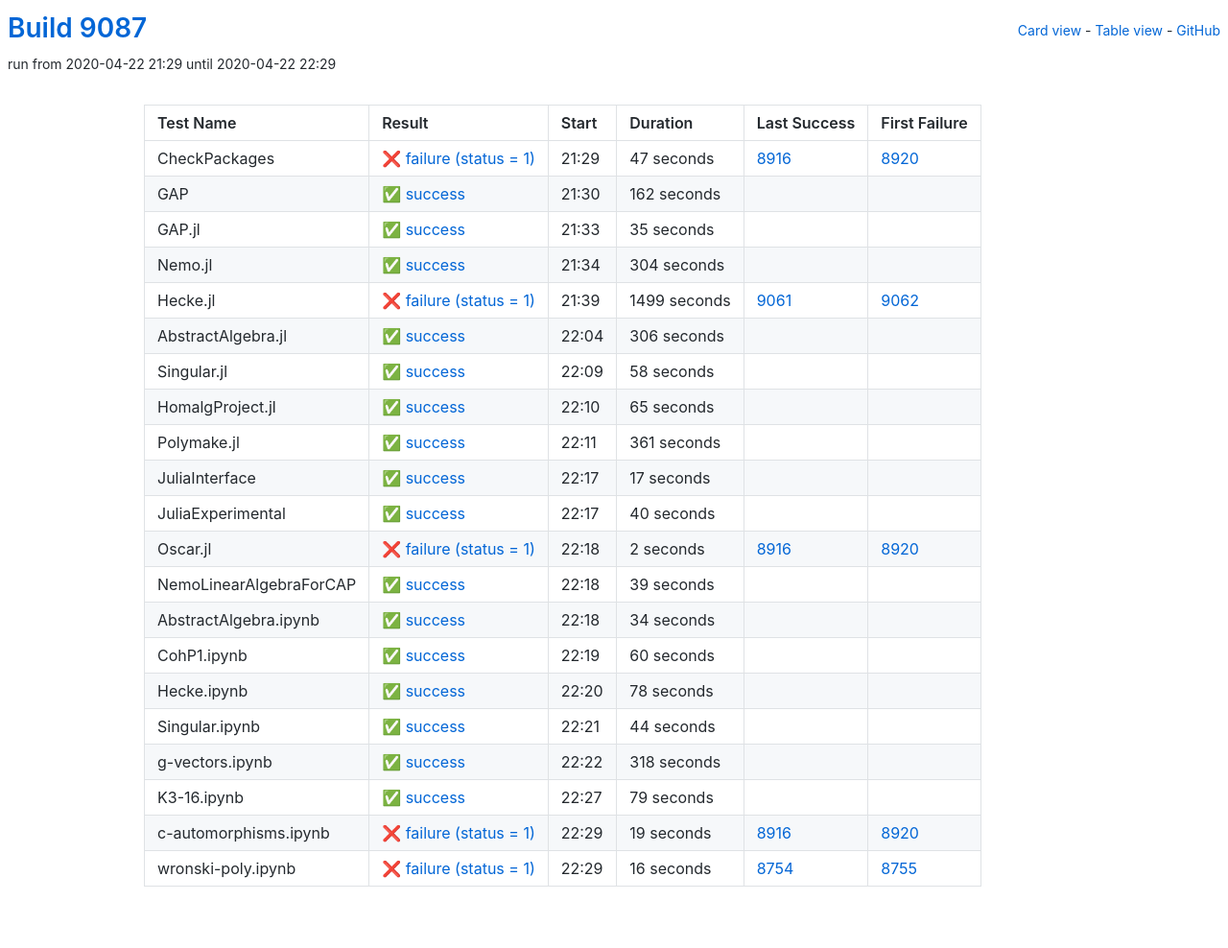
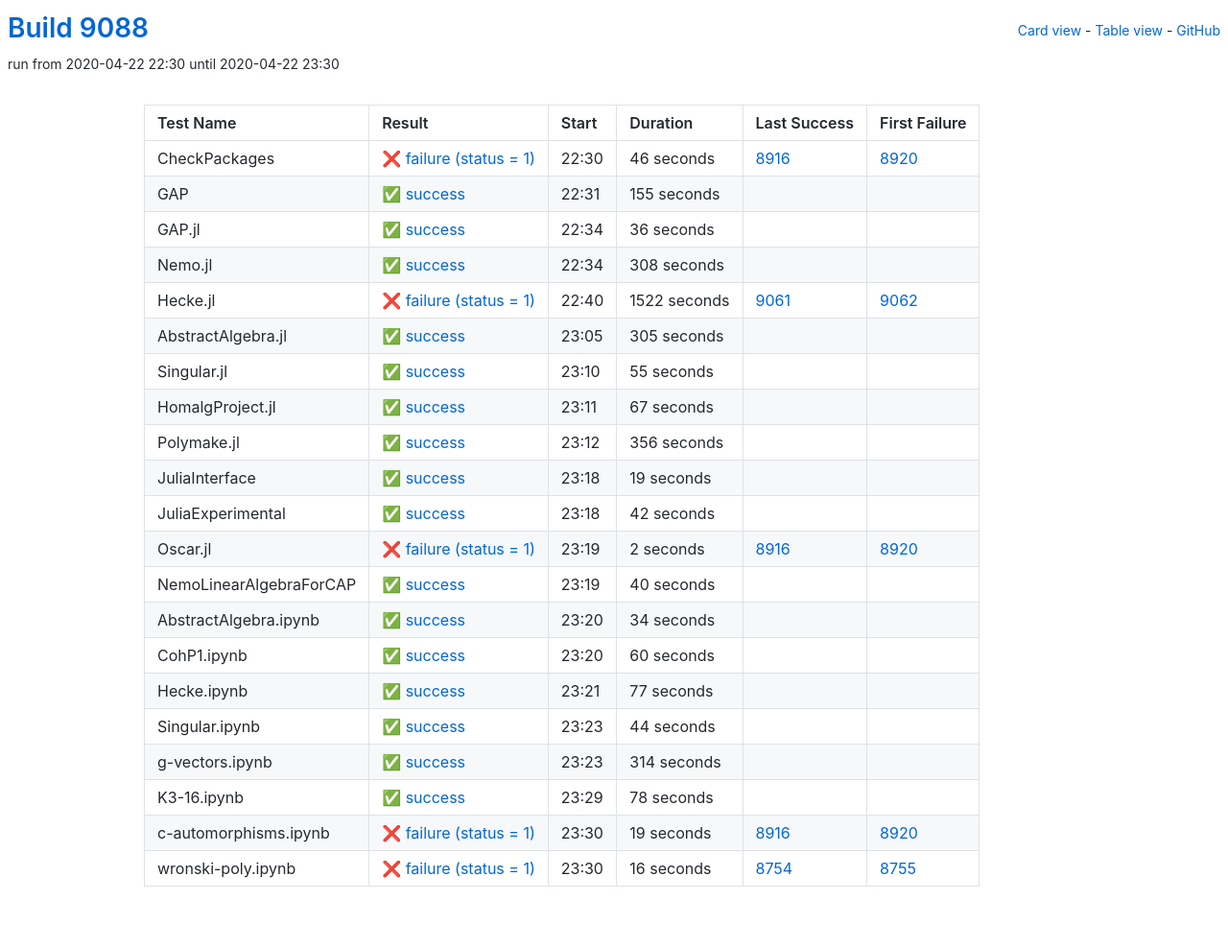
Before and after one commit to oscar-system/oscar-ci-status, a Jekyll site: the page built from table.html, in a window 1280 px wide. Shown: the whole page at 96% size. Built offline with Jekyll 4.4.1, drawn with Linux system fonts in a browser that asks for light colours.

Commit message:
Build 9088

```diff
--- a/_data/ci.yml
+++ b/_data/ci.yml
@@ -1,126 +1,126 @@
-build: 9087
-build_url: https://oscarci.mathematik.uni-kl.de/job/oscar/9087/
+build: 9088
+build_url: https://oscarci.mathematik.uni-kl.de/job/oscar/9088/
 job: oscar
 tests:
-- duration: 47
+- duration: 46
   exitcode: 1
   first_failure: 8920
   first_failure_url: https://oscarci.mathematik.uni-kl.de/job/oscar/8920/
   last_success: 8916
   last_success_url: https://oscarci.mathematik.uni-kl.de/job/oscar/8916/
-  log: https://oscarci.mathematik.uni-kl.de/job/oscar/9087/artifact/logs/build-9087/CheckPackages.log
+  log: https://oscarci.mathematik.uni-kl.de/job/oscar/9088/artifact/logs/build-9088/CheckPackages.log
   name: CheckPackages
-  start: 2020-04-22 21:29
+  start: 2020-04-22 22:30
   status: failure
   success: false
-- duration: 162
+- duration: 155
   exitcode: 0
   first_failure: false
   first_failure_url: null
   last_success: false
   last_success_url: null
-  log: https://oscarci.mathematik.uni-kl.de/job/oscar/9087/artifact/logs/build-9087/GAP.log
+  log: https://oscarci.mathematik.uni-kl.de/job/oscar/9088/artifact/logs/build-9088/GAP.log
   name: GAP
-  start: 2020-04-22 21:30
+  start: 2020-04-22 22:31
   status: success
   success: true
-- duration: 35
+- duration: 36
   exitcode: 0
   first_failure: false
   first_failure_url: null
   last_success: false
   last_success_url: null
-  log: https://oscarci.mathematik.uni-kl.de/job/oscar/9087/artifact/logs/build-9087/GAP.jl.log
+  log: https://oscarci.mathematik.uni-kl.de/job/oscar/9088/artifact/logs/build-9088/GAP.jl.log
   name: GAP.jl
-  start: 2020-04-22 21:33
+  start: 2020-04-22 22:34
   status: success
   success: true
-- duration: 304
+- duration: 308
   exitcode: 0
   first_failure: false
   first_failure_url: null
   last_success: false
   last_success_url: null
-  log: https://oscarci.mathematik.uni-kl.de/job/oscar/9087/artifact/logs/build-9087/Nemo.jl.log
+  log: https://oscarci.mathematik.uni-kl.de/job/oscar/9088/artifact/logs/build-9088/Nemo.jl.log
   name: Nemo.jl
-  start: 2020-04-22 21:34
+  start: 2020-04-22 22:34
   status: success
   success: true
-- duration: 1499
+- duration: 1522
   exitcode: 1
   first_failure: 9062
   first_failure_url: https://oscarci.mathematik.uni-kl.de/job/oscar/9062/
   last_success: 9061
   last_success_url: https://oscarci.mathematik.uni-kl.de/job/oscar/9061/
-  log: https://oscarci.mathematik.uni-kl.de/job/oscar/9087/artifact/logs/build-9087/Hecke.jl.log
+  log: https://oscarci.mathematik.uni-kl.de/job/oscar/9088/artifact/logs/build-9088/Hecke.jl.log
   name: Hecke.jl
-  start: 2020-04-22 21:39
+  start: 2020-04-22 22:40
   status: failure
   success: false
-- duration: 306
+- duration: 305
   exitcode: 0
   first_failure: false
   first_failure_url: null
   last_success: false
   last_success_url: null
-  log: https://oscarci.mathematik.uni-kl.de/job/oscar/9087/artifact/logs/build-9087/AbstractAlgebra.jl.log
+  log: https://oscarci.mathematik.uni-kl.de/job/oscar/9088/artifact/logs/build-9088/AbstractAlgebra.jl.log
   name: AbstractAlgebra.jl
-  start: 2020-04-22 22:04
+  start: 2020-04-22 23:05
   status: success
   success: true
-- duration: 58
+- duration: 55
   exitcode: 0
   first_failure: false
   first_failure_url: null
   last_success: false
   last_success_url: null
-  log: https://oscarci.mathematik.uni-kl.de/job/oscar/9087/artifact/logs/build-9087/Singular.jl.log
+  log: https://oscarci.mathematik.uni-kl.de/job/oscar/9088/artifact/logs/build-9088/Singular.jl.log
   name: Singular.jl
-  start: 2020-04-22 22:09
+  start: 2020-04-22 23:10
   status: success
   success: true
-- duration: 65
+- duration: 67
   exitcode: 0
   first_failure: false
   first_failure_url: null
   last_success: false
   last_success_url: null
-  log: https://oscarci.mathematik.uni-kl.de/job/oscar/9087/artifact/logs/build-9087/HomalgProject.jl.log
+  log: https://oscarci.mathematik.uni-kl.de/job/oscar/9088/artifact/logs/build-9088/HomalgProject.jl.log
   name: HomalgProject.jl
-  start: 2020-04-22 22:10
+  start: 2020-04-22 23:11
   status: success
   success: true
-- duration: 361
+- duration: 356
   exitcode: 0
   first_failure: false
   first_failure_url: null
   last_success: false
   last_success_url: null
-  log: https://oscarci.mathematik.uni-kl.de/job/oscar/9087/artifact/logs/build-9087/Polymake.jl.log
+  log: https://oscarci.mathematik.uni-kl.de/job/oscar/9088/artifact/logs/build-9088/Polymake.jl.log
   name: Polymake.jl
-  start: 2020-04-22 22:11
+  start: 2020-04-22 23:12
   status: success
   success: true
-- duration: 17
+- duration: 19
   exitcode: 0
   first_failure: false
   first_failure_url: null
   last_success: false
   last_success_url: null
-  log: https://oscarci.mathematik.uni-kl.de/job/oscar/9087/artifact/logs/build-9087/JuliaInterface.log
+  log: https://oscarci.mathematik.uni-kl.de/job/oscar/9088/artifact/logs/build-9088/JuliaInterface.log
   name: JuliaInterface
-  start: 2020-04-22 22:17
+  start: 2020-04-22 23:18
   status: success
   success: true
-- duration: 40
+- duration: 42
   exitcode: 0
   first_failure: false
   first_failure_url: null
   last_success: false
   last_success_url: null
-  log: https://oscarci.mathematik.uni-kl.de/job/oscar/9087/artifact/logs/build-9087/JuliaExperimental.log
+  log: https://oscarci.mathematik.uni-kl.de/job/oscar/9088/artifact/logs/build-9088/JuliaExperimental.log
   name: JuliaExperimental
-  start: 2020-04-22 22:17
+  start: 2020-04-22 23:18
   status: success
   success: true
 - duration: 2
@@ -129,20 +129,20 @@ tests:
   first_failure_url: https://oscarci.mathematik.uni-kl.de/job/oscar/8920/
   last_success: 8916
   last_success_url: https://oscarci.mathematik.uni-kl.de/job/oscar/8916/
-  log: https://oscarci.mathematik.uni-kl.de/job/oscar/9087/artifact/logs/build-9087/Oscar.jl.log
+  log: https://oscarci.mathematik.uni-kl.de/job/oscar/9088/artifact/logs/build-9088/Oscar.jl.log
   name: Oscar.jl
-  start: 2020-04-22 22:18
+  start: 2020-04-22 23:19
   status: failure
   success: false
-- duration: 39
+- duration: 40
   exitcode: 0
   first_failure: false
   first_failure_url: null
   last_success: false
   last_success_url: null
-  log: https://oscarci.mathematik.uni-kl.de/job/oscar/9087/artifact/logs/build-9087/NemoLinearAlgebraForCAP.log
+  log: https://oscarci.mathematik.uni-kl.de/job/oscar/9088/artifact/logs/build-9088/NemoLinearAlgebraForCAP.log
   name: NemoLinearAlgebraForCAP
-  start: 2020-04-22 22:18
+  start: 2020-04-22 23:19
   status: success
   success: true
 - duration: 34
@@ -151,9 +151,9 @@ tests:
   first_failure_url: null
   last_success: false
   last_success_url: null
-  log: https://oscarci.mathematik.uni-kl.de/job/oscar/9087/artifact/logs/build-9087/AbstractAlgebra.ipynb.log
+  log: https://oscarci.mathematik.uni-kl.de/job/oscar/9088/artifact/logs/build-9088/AbstractAlgebra.ipynb.log
   name: AbstractAlgebra.ipynb
-  start: 2020-04-22 22:18
+  start: 2020-04-22 23:20
   status: success
   success: true
 - duration: 60
@@ -162,9 +162,42 @@ tests:
   first_failure_url: null
   last_success: false
   last_success_url: null
-  log: https://oscarci.mathematik.uni-kl.de/job/oscar/9087/artifact/logs/build-9087/CohP1.ipynb.log
+  log: https://oscarci.mathematik.uni-kl.de/job/oscar/9088/artifact/logs/build-9088/CohP1.ipynb.log
   name: CohP1.ipynb
-  start: 2020-04-22 22:19
+  start: 2020-04-22 23:20
+  status: success
+  success: true
+- duration: 77
+  exitcode: 0
+  first_failure: false
+  first_failure_url: null
+  last_success: false
+  last_success_url: null
+  log: https://oscarci.mathematik.uni-kl.de/job/oscar/9088/artifact/logs/build-9088/Hecke.ipynb.log
+  name: Hecke.ipynb
+  start: 2020-04-22 23:21
+  status: success
+  success: true
+- duration: 44
+  exitcode: 0
+  first_failure: false
+  first_failure_url: null
+  last_success: false
+  last_success_url: null
+  log: https://oscarci.mathematik.uni-kl.de/job/oscar/9088/artifact/logs/build-9088/Singular.ipynb.log
+  name: Singular.ipynb
+  start: 2020-04-22 23:23
+  status: success
+  success: true
+- duration: 314
+  exitcode: 0
+  first_failure: false
+  first_failure_url: null
+  last_success: false
+  last_success_url: null
+  log: https://oscarci.mathematik.uni-kl.de/job/oscar/9088/artifact/logs/build-9088/g-vectors.ipynb.log
+  name: g-vectors.ipynb
+  start: 2020-04-22 23:23
   status: success
   success: true
 - duration: 78
@@ -173,42 +206,9 @@ tests:
   first_failure_url: null
   last_success: false
   last_success_url: null
-  log: https://oscarci.mathematik.uni-kl.de/job/oscar/9087/artifact/logs/build-9087/Hecke.ipynb.log
-  name: Hecke.ipynb
-  start: 2020-04-22 22:20
-  status: success
-  success: true
-- duration: 44
-  exitcode: 0
-  first_failure: false
-  first_failure_url: null
-  last_success: false
-  last_success_url: null
-  log: https://oscarci.mathematik.uni-kl.de/job/oscar/9087/artifact/logs/build-9087/Singular.ipynb.log
-  name: Singular.ipynb
-  start: 2020-04-22 22:21
-  status: success
-  success: true
-- duration: 318
-  exitcode: 0
-  first_failure: false
-  first_failure_url: null
-  last_success: false
-  last_success_url: null
-  log: https://oscarci.mathematik.uni-kl.de/job/oscar/9087/artifact/logs/build-9087/g-vectors.ipynb.log
-  name: g-vectors.ipynb
-  start: 2020-04-22 22:22
-  status: success
-  success: true
-- duration: 79
-  exitcode: 0
-  first_failure: false
-  first_failure_url: null
-  last_success: false
-  last_success_url: null
-  log: https://oscarci.mathematik.uni-kl.de/job/oscar/9087/artifact/logs/build-9087/K3-16.ipynb.log
+  log: https://oscarci.mathematik.uni-kl.de/job/oscar/9088/artifact/logs/build-9088/K3-16.ipynb.log
   name: K3-16.ipynb
-  start: 2020-04-22 22:27
+  start: 2020-04-22 23:29
   status: success
   success: true
 - duration: 19
@@ -217,9 +217,9 @@ tests:
   first_failure_url: https://oscarci.mathematik.uni-kl.de/job/oscar/8920/
   last_success: 8916
   last_success_url: https://oscarci.mathematik.uni-kl.de/job/oscar/8916/
-  log: https://oscarci.mathematik.uni-kl.de/job/oscar/9087/artifact/logs/build-9087/c-automorphisms.ipynb.log
+  log: https://oscarci.mathematik.uni-kl.de/job/oscar/9088/artifact/logs/build-9088/c-automorphisms.ipynb.log
   name: c-automorphisms.ipynb
-  start: 2020-04-22 22:29
+  start: 2020-04-22 23:30
   status: failure
   success: false
 - duration: 16
@@ -228,8 +228,8 @@ tests:
   first_failure_url: https://oscarci.mathematik.uni-kl.de/job/oscar/8755/
   last_success: 8754
   last_success_url: https://oscarci.mathematik.uni-kl.de/job/oscar/8754/
-  log: https://oscarci.mathematik.uni-kl.de/job/oscar/9087/artifact/logs/build-9087/wronski-poly.ipynb.log
+  log: https://oscarci.mathematik.uni-kl.de/job/oscar/9088/artifact/logs/build-9088/wronski-poly.ipynb.log
   name: wronski-poly.ipynb
-  start: 2020-04-22 22:29
+  start: 2020-04-22 23:30
   status: failure
   success: false
```
Also changed, not shown: README.md.
